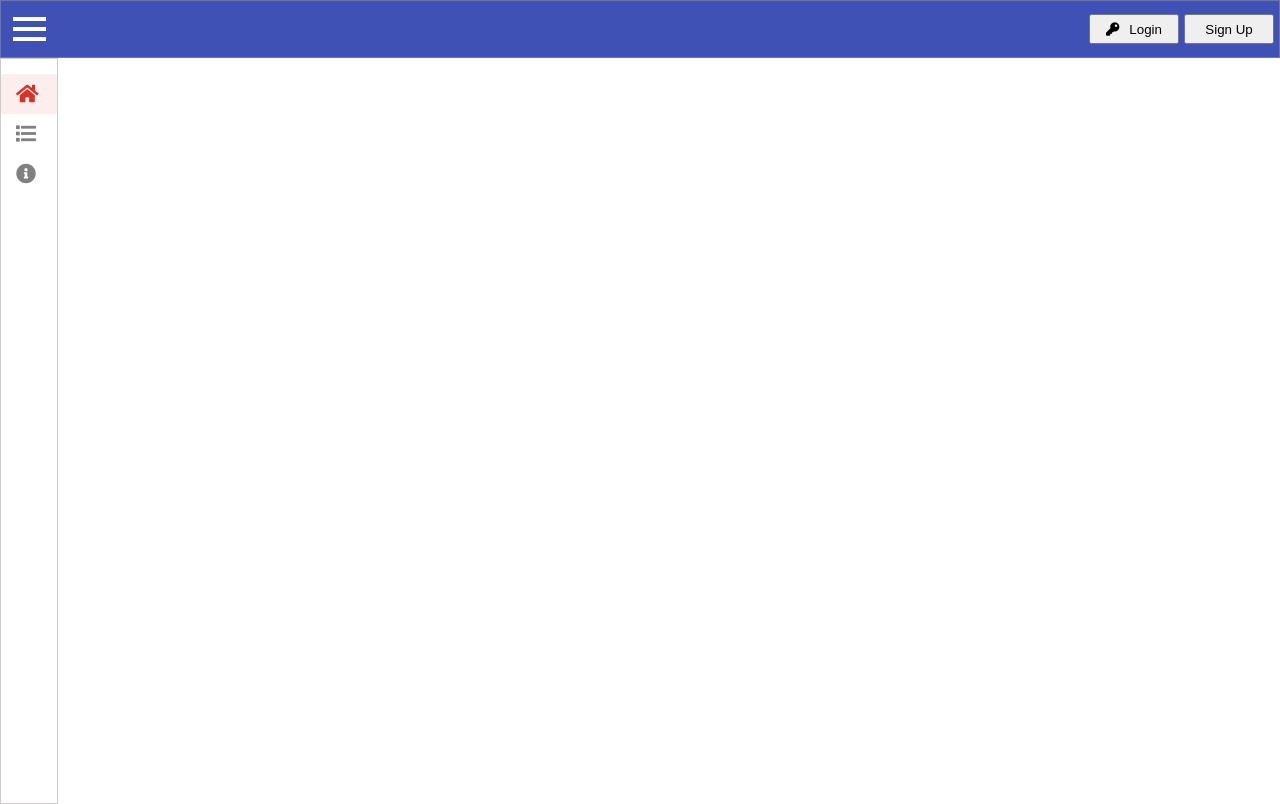
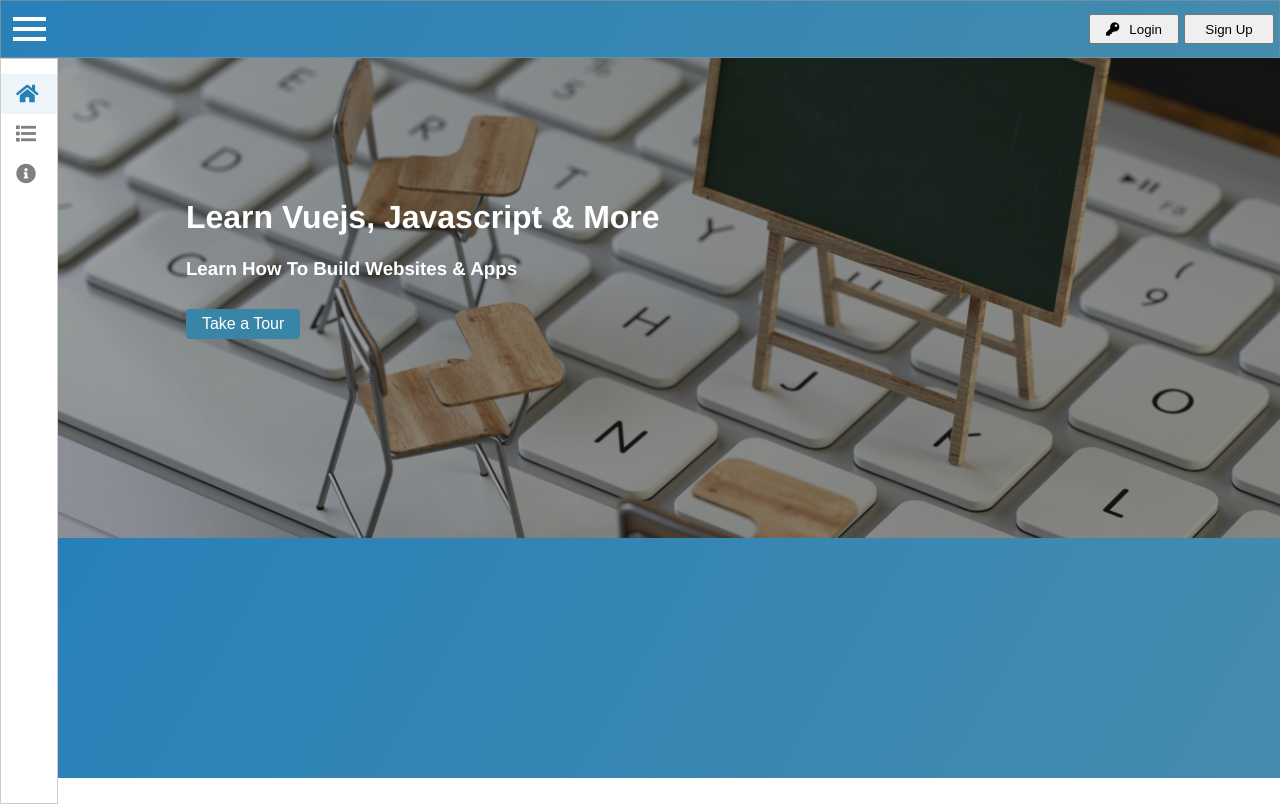
Before and after one commit to yaswankar/dev-hub, a Vue app: page / in a window 1280 px wide. Built offline with nearby package versions, Linux system fonts and the light colour scheme.

Commit message:
Change: Dashboard Page (WIP)

```diff
--- a/src/App.vue
+++ b/src/App.vue
@@ -1,7 +1,7 @@
 <template>
   <div id="app">
     <main-layout @toggleSidePane="setSidePaneFlag">
-      <div slot="sideNav" class="sideNav">
+      <div slot="sideNav" class="side-nav">
         <ul>
           <li :class="{'nav-btn-open': this.expanded, 'nav-btn': !this.expanded, 'active': this.activeOption.dashboard}">
             <a @click="selectItem('dashboard')">
@@ -22,6 +22,16 @@
             </a>
           </li>
         </ul>
+      </div>
+      <div slot="mainContent" class="main-content">
+          <div class="img-container">
+            <div class="img-content">
+              <h1>Learn Vuejs, Javascript {{'&'}} More</h1>
+              <h3 class="typed-out">Learn How To Build Websites {{'&'}} Apps</h3>
+              <button class="tour">Take a Tour</button>
+            </div>
+          </div>
+          <div class="section-two"></div>
       </div>
     </main-layout>
   </div>
@@ -64,7 +74,7 @@ body {
   -moz-osx-font-smoothing: grayscale;
   text-align: center;
   color: #2c3e50;
-  .sideNav {
+  .side-nav {
     display: flex;
     flex-direction: column;
     padding: 15px 0;
@@ -106,15 +116,15 @@ body {
         }
       }
       .active {
-            background: #DA312515;
+            background: #2980b915;
             border-radius: 5%;
             width: 100%;
             height: 100%;
             .showText {
-              color: #DA3125 !important;
+              color: #2980b9 !important;
             }
             i {
-              color: #DA3125 !important;
+              color: #2980b9 !important;
             }
             &::before {
               content: "";
@@ -132,5 +142,69 @@ body {
       }
     }
   }
+  .main-content {
+    .img-container {
+      height: 60vh;
+      background-size: cover;
+      background-image: linear-gradient(rgba(0, 0, 0, 0.4), rgba(0, 0, 0, 0.4)), url('./assets/elearningBg.jpg');
+      background-position: 65% 50%;
+      background-attachment: fixed;
+      .img-content {
+        color: white;
+        margin: calc(30vh - 120px) 10%;
+        height: auto;
+        position: absolute;
+        text-align: left;
+        @keyframes typing {
+          from { width: 0 }
+          to { width: 100% }
+        }
+        .typed-out {
+          overflow: hidden;
+          white-space: nowrap;
+          animation: typing 2s steps(30,end) 1s 1 normal both;
+        }
+        .tour {
+          color: #fff;
+          background-color: #3885a8;
+          margin-top: 10px;
+          padding: 6px 16px;
+          font-size: 16px;
+          position: relative;
+          min-width: 64px;
+          box-sizing: border-box;
+          font-weight: 500;
+          border-radius: 4px;
+          border: none;
+          outline: none;
+          &:after {
+            content: "";
+            background: #3885a8;
+            display: block;
+            position: absolute;
+            padding-top: 30%;
+            padding-left: 100%;
+            margin-left: -10px!important;
+            margin-top: -25%;
+            opacity: 0;
+            transition: all 0.8s
+          }
+          &:active::after {
+            padding: 0;
+            margin: 0;
+            opacity: 1;
+            transition: 0s
+          }
+        }
+      }
+    }
+    .section-two {
+      color: white;
+      position: relative;
+      background: linear-gradient(
+  120deg, #2980b9, #448cad);
+      min-height: 30vh;
+    }
+  }
 }
 </style>
--- a/src/components/layouts/MainLayout.vue
+++ b/src/components/layouts/MainLayout.vue
@@ -16,9 +16,12 @@
               </button>
           </div>
       </slot>
-      <div class="middlePane">
-          <div class="sidebar" :style="computeStyle">
+      <div class="body">
+          <div class="sidebar" :style="computeSidebarStyle">
               <slot name="sideNav"></slot>
+          </div>
+          <div class="content-section" :style="computeCenterStyle">
+              <slot name="mainContent"></slot>
           </div>
       </div>
   </div>
@@ -32,9 +35,14 @@ export default {
         };
     },
     computed: {
-        computeStyle() {
+        computeSidebarStyle() {
             return {
                 width: !this.toggle ? '56px' : '180px'
+            }
+        },
+        computeCenterStyle() {
+            return {
+                width: !this.toggle ? 'calc(100% - 56px)' : 'calc(100% - 180px)'
             }
         }
     },
@@ -51,10 +59,11 @@ export default {
 .main-layout {
     .menu-bar {
         display: flex;
-        position: relative;
+        position: sticky;
         align-items: center;
         height: 56px;
-        background-color: #3f51b5;
+        background: linear-gradient(
+  120deg, #2980b9, #448cad);;
         border: 1px solid rgba(156,152,152,.5);
         .bar1, .bar2, .bar3 {
             width: 33px;
@@ -64,7 +73,7 @@ export default {
             transition: 0.4s;
         }
         .hamb-container {
-            background: #3f51b5;
+            background: transparent;
             border: none;
             outline: none;
             margin-left: 6px;
@@ -95,15 +104,21 @@ export default {
             right: 5px
         }
     }
-    .middlePane {
+    .body {
         background: #ffffff;
         height: calc(100vh - 56px);
+        display: flex;
         .sidebar {
             height: 100%;
             background: #ffffff;
             transition: width 180ms ease-in-out;
             border: 1px solid rgba(156,152,152,.5);
         }
+        .content-section {
+            max-height: 100%;
+            overflow: auto;
+            transition: width 180ms ease-in-out;
+        }
     }
 }
 </style>
```
Also changed, not shown: src/assets/elearningBg.jpg (added).
